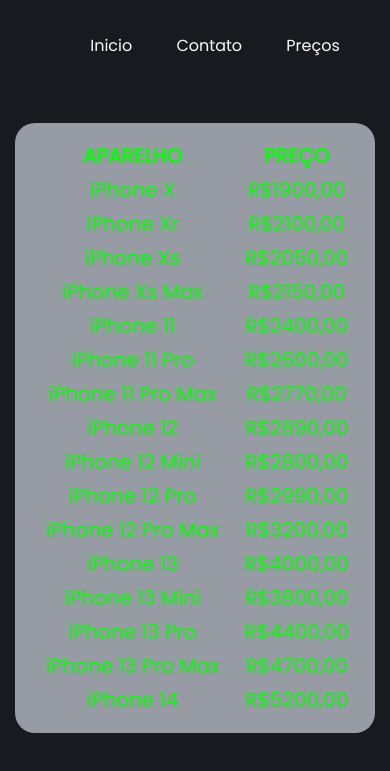
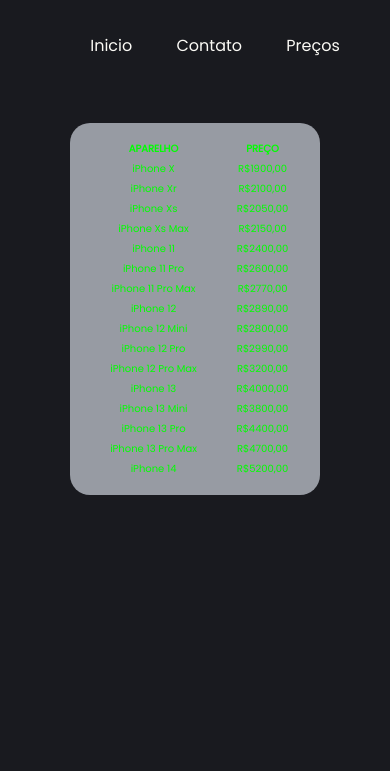
Before and after one commit to DnC-DEV/Exercicio-HTML, a plain HTML site: page preco.html in a window 390 px wide. Shown: the part 143-914 px from the top of the page. After the commit the page ends 844 px from the top, so only its background shows below. Drawn offline with Linux system fonts and the light colour scheme.

Commit message:
atualização tabela preço

```diff
--- a/preco.html
+++ b/preco.html
@@ -26,7 +26,7 @@
 
   <!-- Tabela de Preço -->
   <div class="tabela-proço">
-  <table border="0">
+  <table>
     <caption></caption>
     <thead>
       <th>APARELHO</th>
--- a/style.css
+++ b/style.css
@@ -150,6 +150,20 @@ input{
     }
 }
 
+table{
+    width: 400px;
+    margin: auto;
+    align-items: center;
+    text-align: center;
+    background: #979ba3;
+    color: #0f0;
+    border-radius: 20px;
+    margin-top: 8%;
+    height: 20px;
+    padding: 15px;
+    font-size: 20px;
+}
+
 
 @media screen and (max-width: 760px){
 
@@ -186,14 +200,8 @@ input{
         outline: none;
         transition: 0.3s;
     }
-}
-
-.tabela-proço{
-    display: flex;
-    justify-content: center;
-}
     table{
-    width: 400px;
+        width: 250px;
         margin: auto;
         align-items: center;
         text-align: center;
@@ -203,5 +211,6 @@ table{
         margin-top: 8%;
         height: 20px;
         padding: 15px;
-    font-size: 20px;
+        font-size: 10px;
     }
+}
```
Lines whose indentation alone changed are shown as unchanged.
